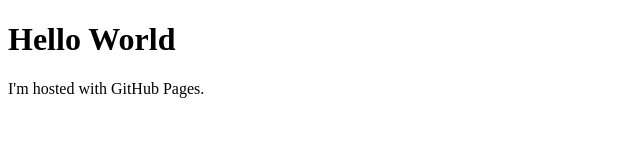
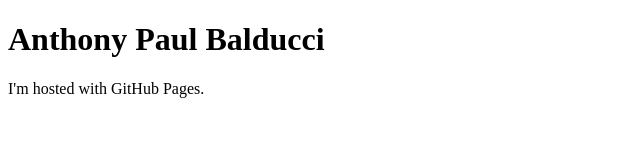
Before and after one commit to anthonypaulbalducci/anthonypaulbalducci.github.io, a plain HTML site: page index.html in a window 1280 px wide. Shown: the whole page, without its empty margins (0-640 px from the left). Drawn offline with Linux system fonts and the light colour scheme.

Commit message:
Index.html

```diff
--- a/index.html
+++ b/index.html
@@ -1,7 +1,7 @@
 <!DOCTYPE html>
 <html>
 <body>
-<h1>Hello World</h1>
+<h1>Anthony Paul Balducci</h1>
 <p>I'm hosted with GitHub Pages.</p>
 </body>
 </html>
```
